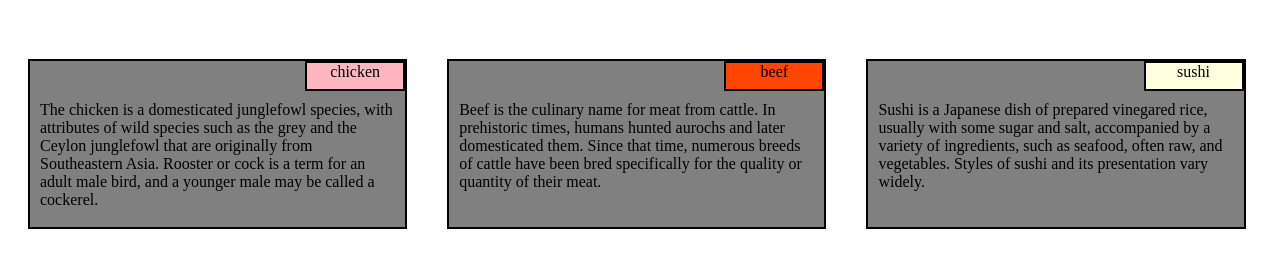
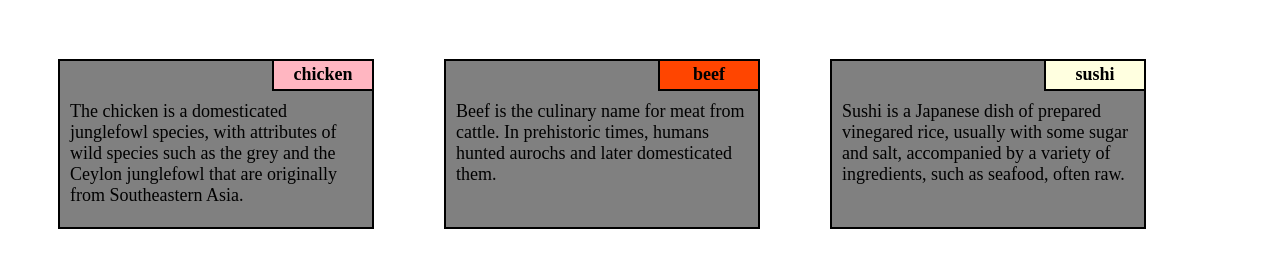
Before and after one commit to rk1151/coursera-test, a plain HTML site: page module2-solution/index.html in a window 1280 px wide. Shown: the part 141-408 px from the top of the page. Drawn offline with Linux system fonts and the light colour scheme.

Commit message:
Module-2 Solution

```diff
--- a/module2-solution/css/style.css
+++ b/module2-solution/css/style.css
@@ -7,29 +7,37 @@ h1{
 	font-family: Helvetica,Arial,sans-serif;
 	padding: 40px;
 }
- div{
+ .div{
 	width: 380px;
 	height: 170px;
 	margin-top: 40px;
 	margin-right: 20px;
-	margin-left: 20px;
+	margin-left: 50px;
 	border: 2px solid black;
 	background-color: gray ;
 	float: left;
+	overflow: auto;
 }
 
  section{
  	padding: 10px;
  	clear: right;
+ 	font-family: 'Times New Roman', serif;
+ 	font-size: large;
  }
 
 p{
+	font-family: 'Times New Roman', serif;
+	font-weight: bold;
+	font-size: large;
 	margin: 0;
+	padding-top: 3px;
 	color: black;
 	width: 100px;
 	height: 30px;
 	float: right;
-    border: 2px solid black;
+    border-left: 2px solid black;
+    border-bottom: 2px solid black;
 	text-align: center;
 }
 #p1{
@@ -42,7 +50,7 @@ p{
 	background-color: lightyellow;
 }
 
-#div1{
+/*#div1{
 
 }
 #div2{
@@ -50,45 +58,37 @@ p{
 }
 #div3{
 
+}*/
+
+/* simple responsive framework */
+.row {
+	width: 100%;
 }
 
  /* for desktop version */
  @media(min-width: 992px){
-  #div1{
-    width: 30%;
-    height: 170px;
-  }
-  #div2{
-    width: 30%;
-    height: 170px;
-  }
-  #div3{
-    width: 30%;
-    height: 170px;
-
+  .col-lg-1{
+  	float: left;
+    width: 25%;
   }
  }
 
   /* for tablet version */
  @media(min-width: 768px) and (max-width: 991px){
  	#div1{
- 		width: 45%;
- 		height: 170px;
+ 		width: 40%
  	}
  	#div2{
- 		width: 45%;
- 		height: 170px;
+ 		width: 40%
  	}
    #div3{
-   	width: 94%;
-   	height: 170px;
+   	width: 88%;
    }
  }
 
  /* for mobile version */
  @media(max-width: 767px){
-   div{
+   .col-lg-1{
    width: 80%;
-   height: 170px;
    }
  }
--- a/module2-solution/index.html
+++ b/module2-solution/index.html
@@ -8,14 +8,16 @@
 </head>
 <body>
 <h1>Our Menu</h1>
-<div id="div1"> <p id="p1">chicken</p>
-   <section>The chicken is a domesticated junglefowl species, with attributes of wild species such as the grey and the Ceylon junglefowl that are originally from Southeastern Asia. Rooster or cock is a term for an adult male bird, and a younger male may be called a cockerel.</section>
+<div class="row">
+<div id="div1" class="div col-lg-1" > <p id="p1">chicken</p>
+   <section>The chicken is a domesticated junglefowl species, with attributes of wild species such as the grey and the Ceylon junglefowl that are originally from Southeastern Asia. </section>
 </div>
-<div id="div2"> <p id="p2">beef</p>
-	<section>Beef is the culinary name for meat from cattle. In prehistoric times, humans hunted aurochs and later domesticated them. Since that time, numerous breeds of cattle have been bred specifically for the quality or quantity of their meat.</section>
+<div id="div2" class="div col-lg-1"> <p id="p2">beef</p>
+	<section>Beef is the culinary name for meat from cattle. In prehistoric times, humans hunted aurochs and later domesticated them.</section>
    </div>
-<div id="div3"> <p id="p3">sushi</p>
-	<section>Sushi is a Japanese dish of prepared vinegared rice, usually with some sugar and salt, accompanied by a variety of ingredients, such as seafood, often raw, and vegetables. Styles of sushi and its presentation vary widely.</section>
+<div id="div3" class="div col-lg-1"> <p id="p3">sushi</p>
+	<section>Sushi is a Japanese dish of prepared vinegared rice, usually with some sugar and salt, accompanied by a variety of ingredients, such as seafood, often raw.</section>
   </div>
+</div>
 </body>
 </html>
```
